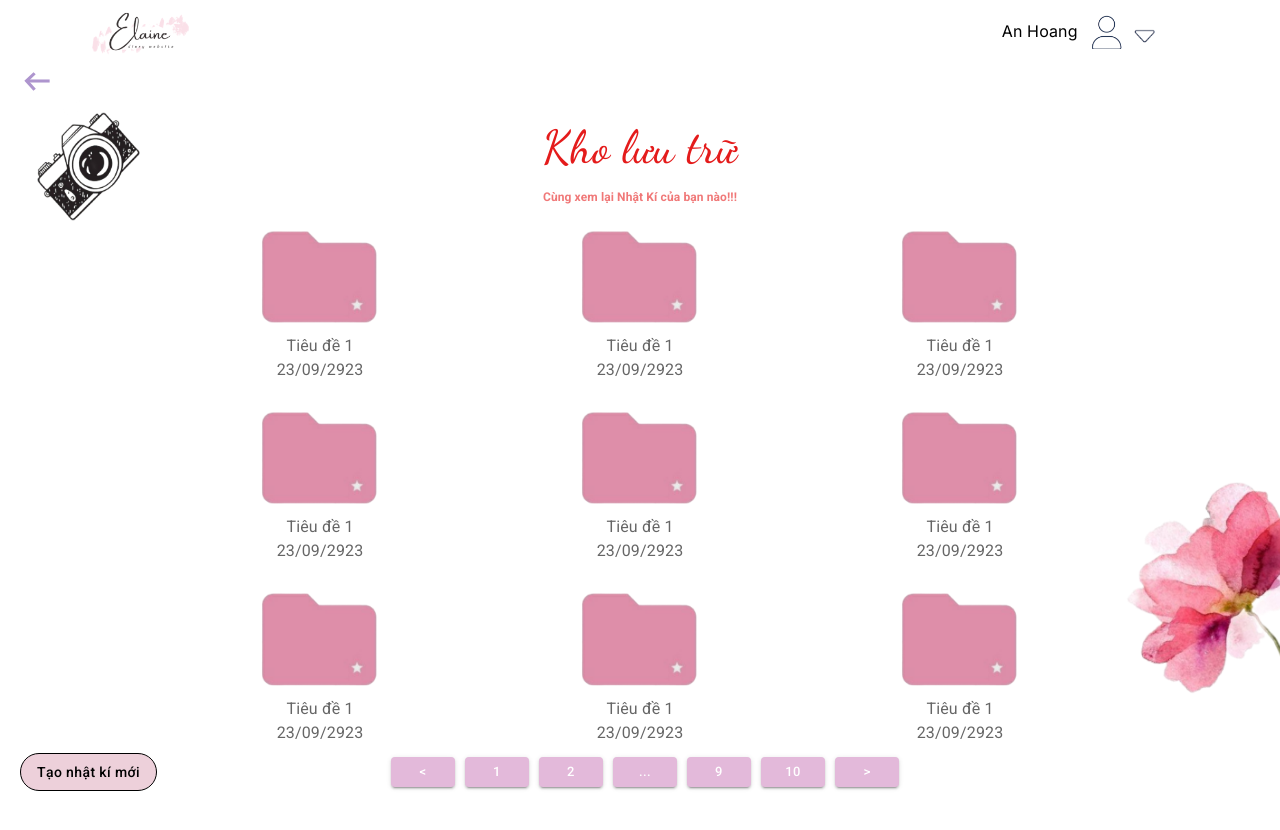
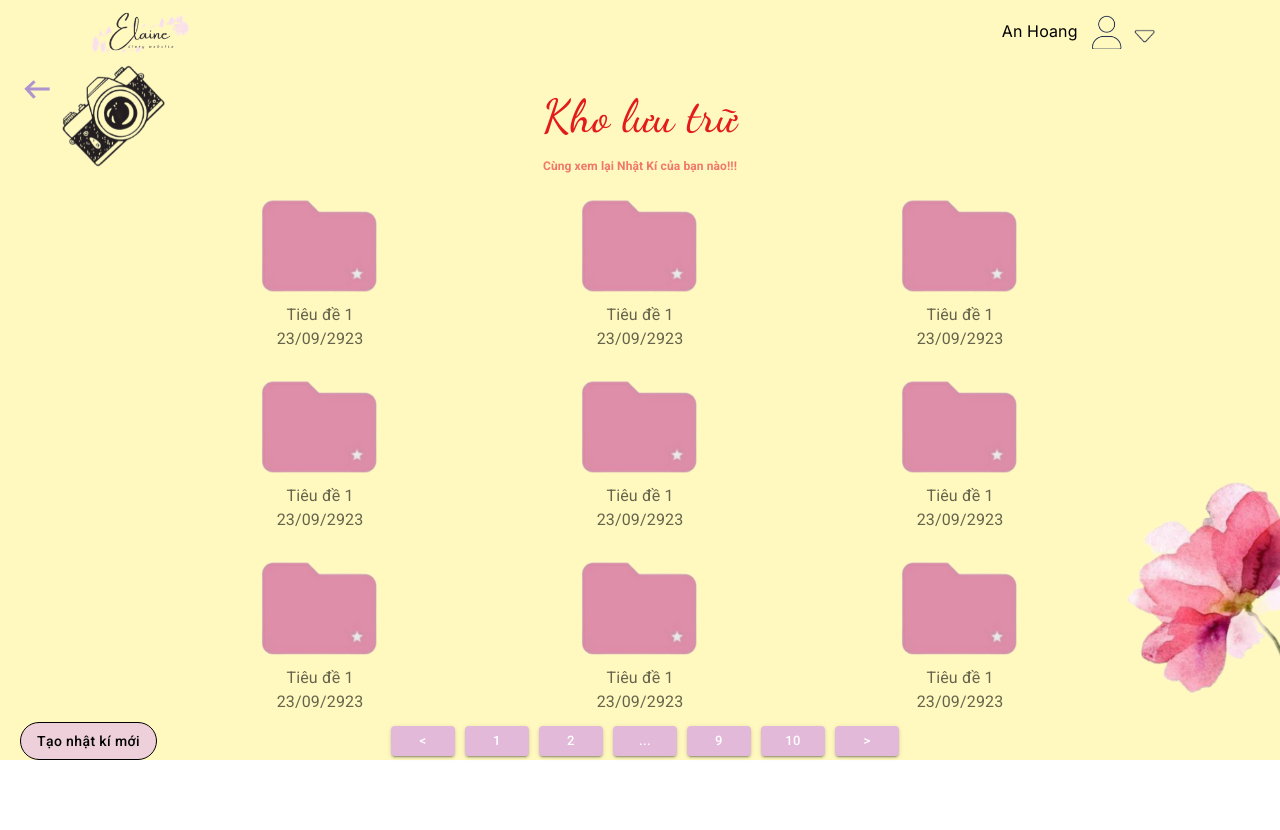
Before and after one commit to anhhdev2203/ElaineDiary, a React (Vite) app: page /mydiary in a window 1280 px wide. After the commit the page ends 801 px from the top, so only its background shows below. Built offline with nearby package versions, Linux system fonts and the light colour scheme; a web font is replaced by a local one.

Commit message:
fix padding

```diff
--- a/src/pages/MyDiary/component/storeBox.jsx
+++ b/src/pages/MyDiary/component/storeBox.jsx
@@ -14,6 +14,7 @@ export const Img = styled("img")({
 
 const Item = styled(Paper)(({ theme }) => ({
   // backgroundColor: theme.palette.mode === "dark" ? "#1A2027" : "#fff",
+  backgroundColor: "#FFF9BF",
   ...theme.typography.body3,
   padding: theme.spacing(1),
   textAlign: "center",
--- a/src/pages/MyDiary/index.jsx
+++ b/src/pages/MyDiary/index.jsx
@@ -10,14 +10,15 @@ function mydiary() {
       <Stack
         direction={"column"}
         sx={{
-          paddingTop: "111px",
-          minWidth: "100vw",
-          minHeight: "100vh",
+          paddingTop: "  80px;",
+          // minWidth: "100vw",
+          minHeight: "100%",
           display: "flex",
           justifyContent: "flex-start",
           alignItems: "center",
           fontFamily: "Roboto",
           flexDirection: "column",
+          backgroundColor: "#FFF9BF",
         }}
       >
         <Stack
@@ -27,8 +28,10 @@ function mydiary() {
             justifyContent: "center",
             alignItems: "center",
             width: "100%",
+            position: "relative",
           }}
         >
+          <Stack>
             <Box
               component="img"
               src={arrowBack}
@@ -36,28 +39,10 @@ function mydiary() {
               sx={{
                 width: "2%",
                 position: "absolute",
-              top: "72px",
+                // top: "72px",
                 left: "24px",
               }}
             />
-          <Box
-            alt="Camera"
-            component="img"
-            src={cameraImg}
-            sx={{
-              // width: "2",
-              position: "absolute",
-              // top: "72px",
-              // left: "24px",
-              width: " 200px",
-              height: " 234.78px",
-              // top: "px",
-              left: "-5px",
-              angle: "28.51 deg",
-            }}
-          />
-
-          <Stack>
             <Typography
               component="h1"
               variant="h6"
@@ -104,6 +89,20 @@ function mydiary() {
             >
               Cùng xem lại Nhật Kí của bạn nào!!!
             </Typography>
+            <Box
+              alt="Camera"
+              component="img"
+              src={cameraImg}
+              sx={{
+                position: "absolute",
+                top: "-80px",
+                // left: "24px",
+                width: " 200px",
+                // height: " 234.78px",
+                left: "20px",
+                angle: "28.51 deg",
+              }}
+            />
           </Stack>
         </Stack>
         <Stack
```
Lines whose indentation alone changed are shown as unchanged.
